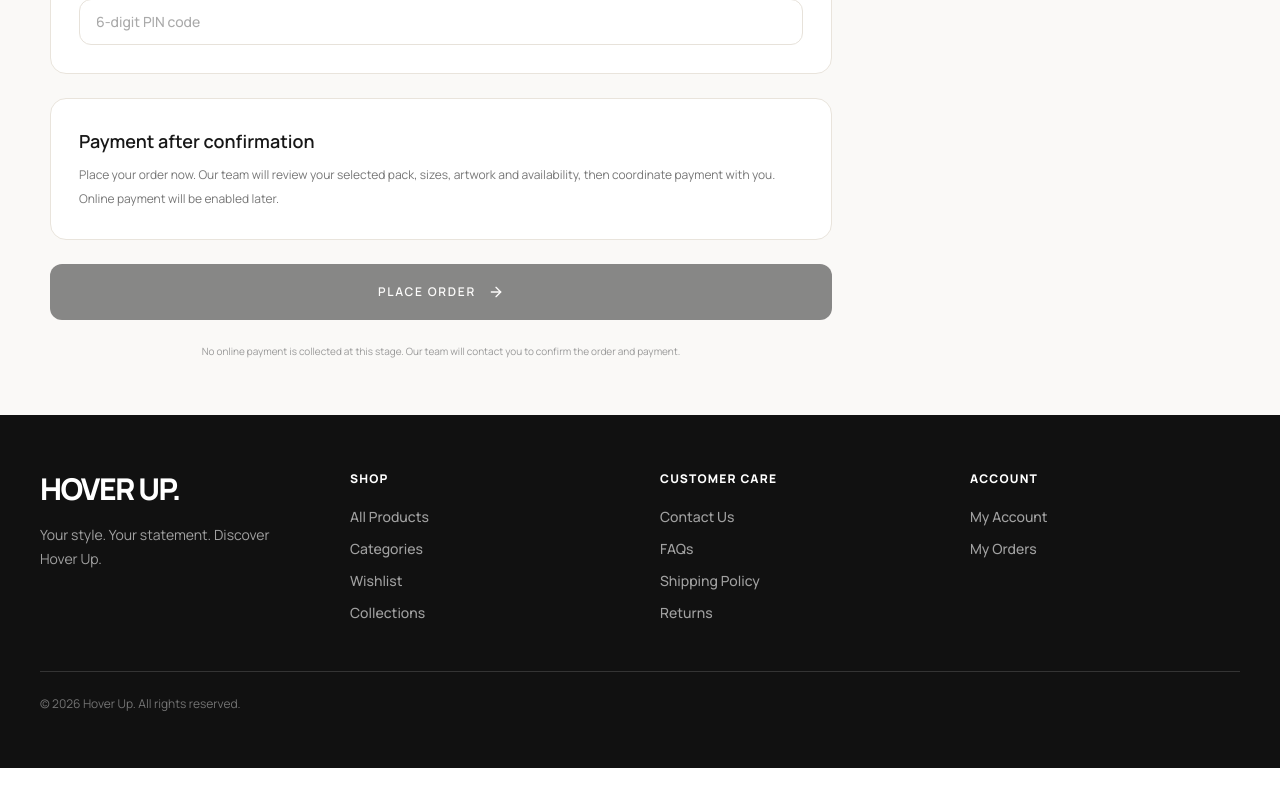
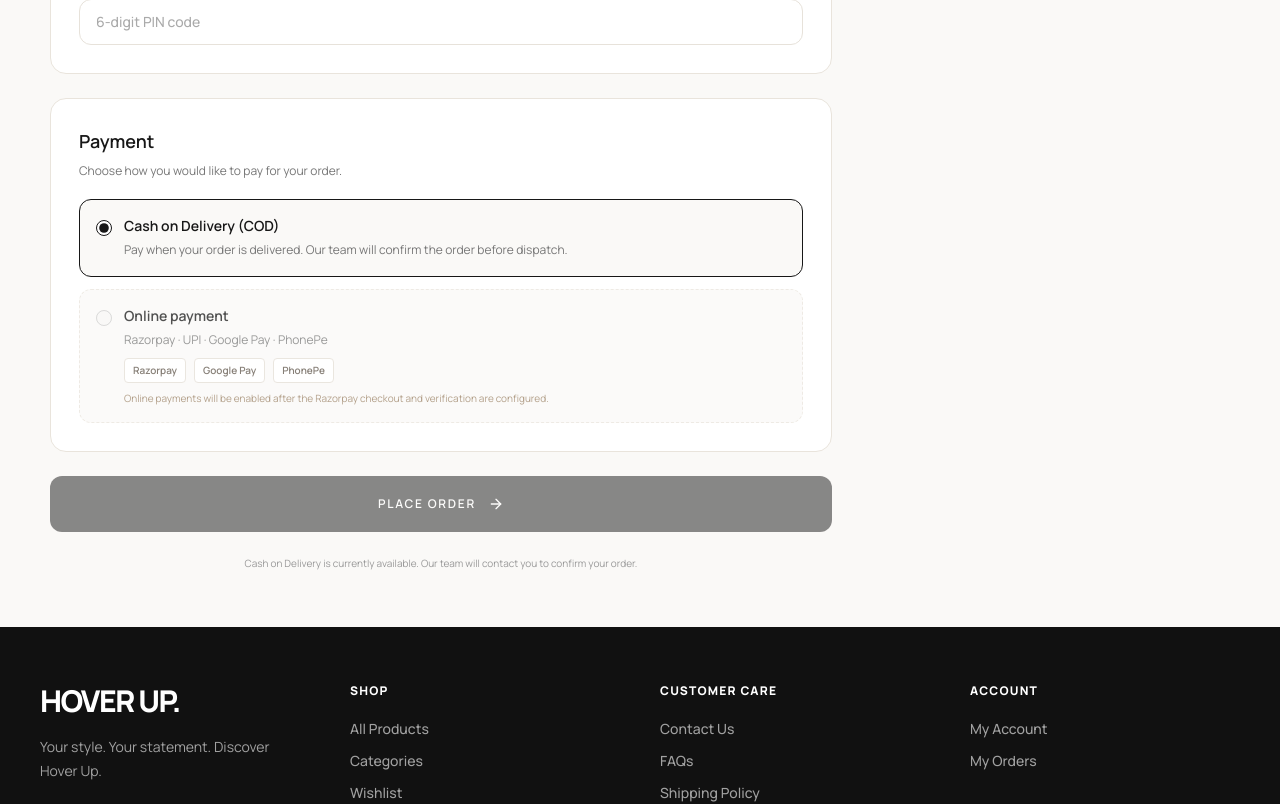
Before and after one commit to hassaan-techprojects/hover-up, a Next.js app: page /checkout in a window 1280 px wide. Shown: the part 920-1724 px from the top of the page. Before the commit the page ends 1688 px from the top, so only its background shows below. Built offline with nearby package versions, Linux system fonts and the light colour scheme; no server answers; a web font is replaced by a local one.

Commit message:
Restore COD checkout option

```diff
--- a/app/checkout/page.tsx
+++ b/app/checkout/page.tsx
@@ -38,6 +38,7 @@ export default function CheckoutPage() {
   const [isBuyNow, setIsBuyNow] = useState(false);
   const [loaded, setLoaded] = useState(false);
   const [submitting, setSubmitting] = useState(false);
+  const [paymentMethod, setPaymentMethod] = useState<"COD" | "ONLINE">("COD");
   const [message, setMessage] = useState("");
   const [firstName, setFirstName] = useState("");
   const [lastName, setLastName] = useState("");
@@ -125,13 +126,14 @@ export default function CheckoutPage() {
             country: "India",
           },
           items,
-          paymentMethod: "COD",
+          paymentMethod,
         }),
       });
       const data = await response.json();
       if (!response.ok) throw new Error(data.error || "Unable to place your order.");
 
       localStorage.removeItem(isBuyNow ? BUY_NOW_STORAGE_KEY : CART_STORAGE_KEY);
+      window.dispatchEvent(new Event("hover-up-cart-updated"));
       router.push(`/order-success?order=${encodeURIComponent(data.order.orderNumber)}`);
       return;
     } catch (error) {
@@ -170,15 +172,37 @@ export default function CheckoutPage() {
               </section>
 
               <section className="rounded-2xl border border-[#e9e4dc] bg-white p-5 sm:p-7">
-                <h2 className="text-lg font-semibold">Payment after confirmation</h2>
-                <p className="mt-2 text-xs leading-6 text-[#777]">Place your order now. Our team will review your selected pack, sizes, artwork and availability, then coordinate payment with you. Online payment will be enabled later.</p>
+                <h2 className="text-lg font-semibold">Payment</h2>
+                <p className="mt-1 text-xs leading-6 text-[#777]">Choose how you would like to pay for your order.</p>
+                <div className="mt-4 space-y-3">
+                  <label className={`flex cursor-pointer items-start gap-3 rounded-xl border p-4 transition ${paymentMethod === "COD" ? "border-[#171717] bg-[#faf9f7]" : "border-[#e9e4dc]"}`}>
+                    <input type="radio" name="paymentMethod" value="COD" checked={paymentMethod === "COD"} onChange={() => setPaymentMethod("COD")} className="mt-1 h-4 w-4 accent-[#171717]" />
+                    <span className="min-w-0 flex-1">
+                      <span className="block text-sm font-semibold">Cash on Delivery (COD)</span>
+                      <span className="mt-1 block text-xs leading-5 text-[#777]">Pay when your order is delivered. Our team will confirm the order before dispatch.</span>
+                    </span>
+                  </label>
+                  <div className="flex items-start gap-3 rounded-xl border border-dashed border-[#e9e4dc] bg-[#faf9f7] p-4 opacity-75">
+                    <input type="radio" name="paymentMethod" value="ONLINE" disabled checked={paymentMethod === "ONLINE"} className="mt-1 h-4 w-4 accent-[#171717]" />
+                    <span className="min-w-0 flex-1">
+                      <span className="block text-sm font-semibold">Online payment</span>
+                      <span className="mt-1 block text-xs leading-5 text-[#777]">Razorpay · UPI · Google Pay · PhonePe</span>
+                      <span className="mt-2 inline-flex flex-wrap gap-2 text-[10px] font-semibold text-[#5f554a]">
+                        <span className="rounded border border-[#e4ded5] bg-white px-2 py-1">Razorpay</span>
+                        <span className="rounded border border-[#e4ded5] bg-white px-2 py-1">Google Pay</span>
+                        <span className="rounded border border-[#e4ded5] bg-white px-2 py-1">PhonePe</span>
+                      </span>
+                      <span className="mt-2 block text-[10px] text-[#9a8064]">Online payments will be enabled after the Razorpay checkout and verification are configured.</span>
+                    </span>
+                  </div>
+                </div>
               </section>
 
               {message && <p role="alert" className="rounded-xl border border-[#e7d4c5] bg-[#fff9f3] px-4 py-3 text-sm text-[#8b5636]">{message}</p>}
               <button type="submit" disabled={submitting || !loaded || items.length === 0} className="flex min-h-14 w-full items-center justify-center gap-3 rounded-xl bg-[#171717] px-6 text-xs font-semibold tracking-[0.14em] text-white transition hover:bg-[#b99a76] hover:text-[#171717] disabled:cursor-not-allowed disabled:opacity-50">
                 {submitting ? "SUBMITTING ORDER..." : "PLACE ORDER"} <ArrowRight size={16} />
               </button>
-              <p className="text-center text-[10px] text-[#999]">No online payment is collected at this stage. Our team will contact you to confirm the order and payment.</p>
+              <p className="text-center text-[10px] text-[#999]">Cash on Delivery is currently available. Our team will contact you to confirm your order.</p>
             </form>
 
             <aside className="h-fit rounded-2xl border border-[#e9e4dc] bg-white p-5 sm:p-6 lg:sticky lg:top-28">
```
